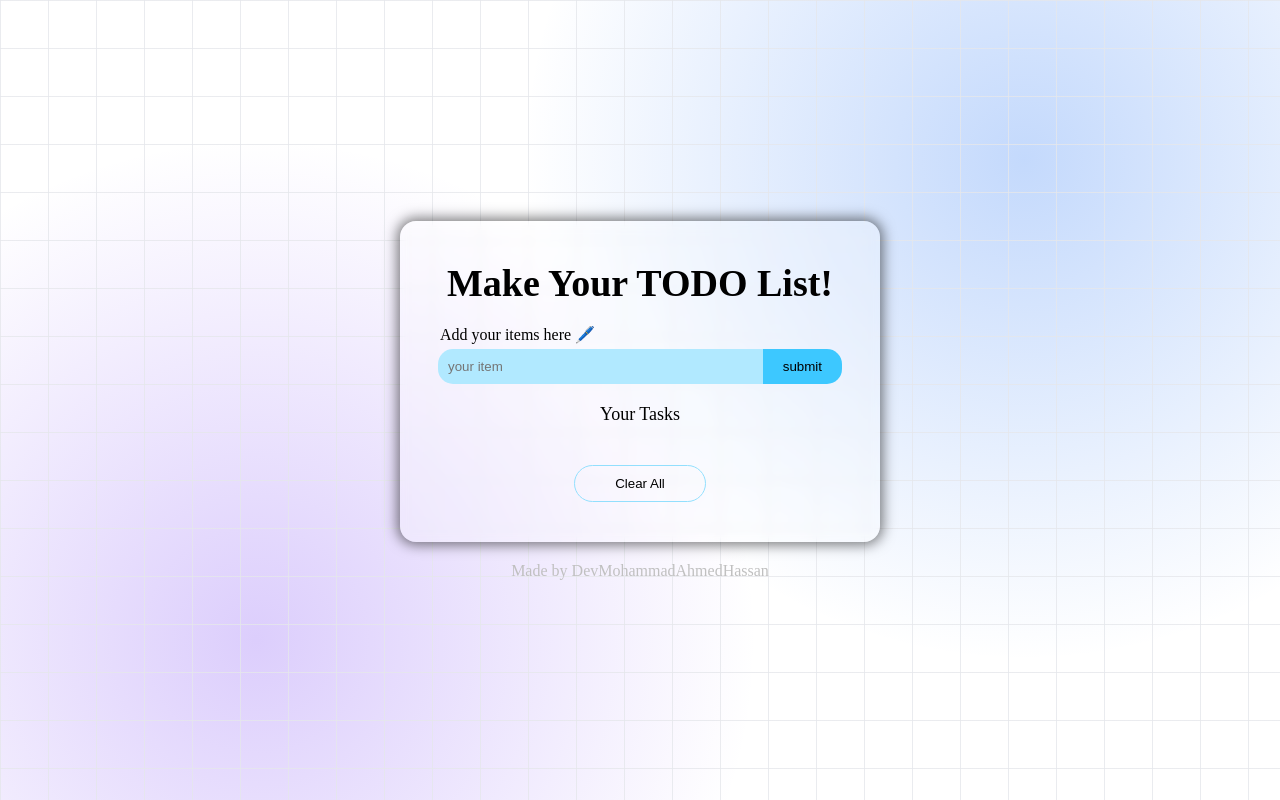
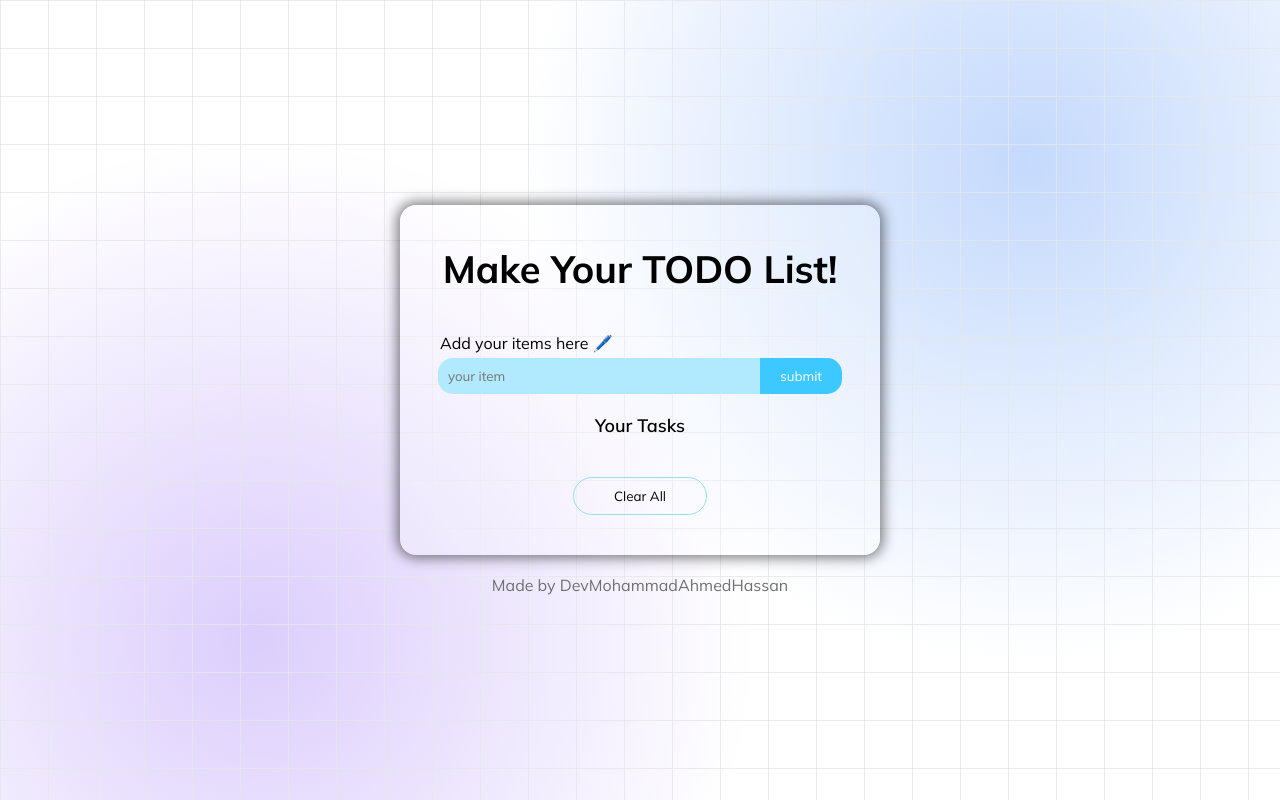
Before and after one commit to DevMohammadAhmedHassan/TODO-List-Project, a plain HTML site: page index.html in a window 1280 px wide. Drawn offline with Linux system fonts and the light colour scheme.

Commit message:
update font

```diff
--- a/style.css
+++ b/style.css
@@ -1,9 +1,14 @@
+@import url('https://fonts.googleapis.com/css2?family=Mulish:ital,wght@0,200..1000;1,200..1000&display=swap');
+
 *{
+
     padding: 0;
     margin: 0;
 }
 
 body {
+    font-family: "Mulish";
+    font-weight: 100;
     min-height: 100vh;
 
     background-image:
@@ -49,7 +54,7 @@ main{
 
 .container{
     background: rgba(255, 255, 255, 0.25);
-    backdrop-filter: blur(5px);
+    backdrop-filter: blur(0px);
     -webkit-backdrop-filter: blur(15px);
 
     padding: 40px;
@@ -67,11 +72,12 @@ main{
 }
 .container h1{
     font-size: 38px;
-    margin-bottom: 20px;
+    margin-bottom: 40px;
 }
 .container .pTag{
     width: 100%;
     margin-bottom: 5px;
+    font-weight: normal;
 }
 
 .input{
@@ -80,6 +86,7 @@ main{
     width: 101%;
 }
 .input input{
+    font-family: "Mulish";
     flex: 1;  /* to flex 1 is to cover the whole area */
     padding: 10px 10px;
     background-color: #b1e9ff;
@@ -88,7 +95,9 @@ main{
     border-bottom-left-radius: 15px;
 }
 .input button{
+    font-family: "Mulish";
     background-color: #3dc8ff;
+    color: rgb(255, 255, 255);
     border: none;
     border-top-right-radius: 15px;
     border-bottom-right-radius: 15px;
@@ -104,7 +113,7 @@ main{
 .items h4{
     text-align: center;
     font-size: 18px;
-    font-weight: normal;
+    font-weight: 600;
     margin-bottom: 20px;
 }
 .items ul{
@@ -125,6 +134,9 @@ main{
     transform: translateY(-10px);
     transition: all 0.23s;
 }
+.items ul li p{
+    font-weight: normal;
+}
 .items ul li.show {
   opacity: 1;                             /* for js */
   transform: translateY(0);
@@ -137,6 +149,7 @@ main{
 }
 
 .clearAll{
+    font-family: "Mulish";
     border: 1px solid #92dffd;
     background-color: transparent;
     padding: 10px 40px;
@@ -146,8 +159,12 @@ main{
     cursor: pointer;
 }
 
+.name{
+    color:rgb(112, 112, 112);
+    font-weight: normal;
+    text-align: center;
+}
 
 
-.name{
-    color:silver;
-}
+
+/* TODO: Add Media Queries */
```
